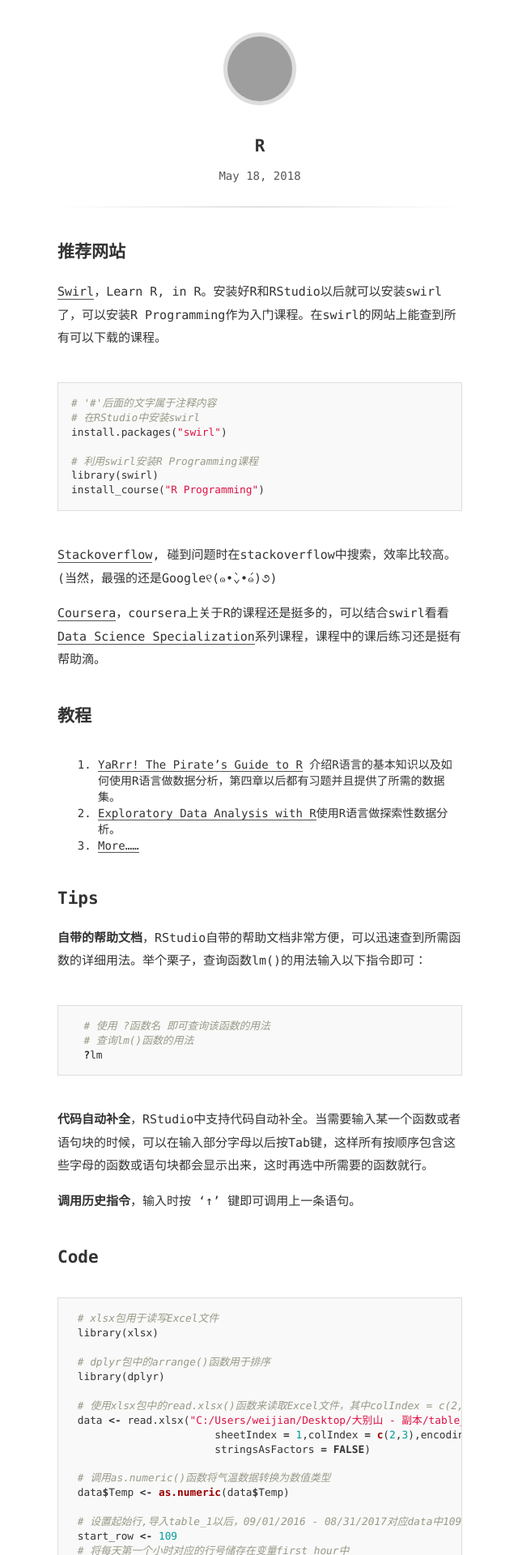
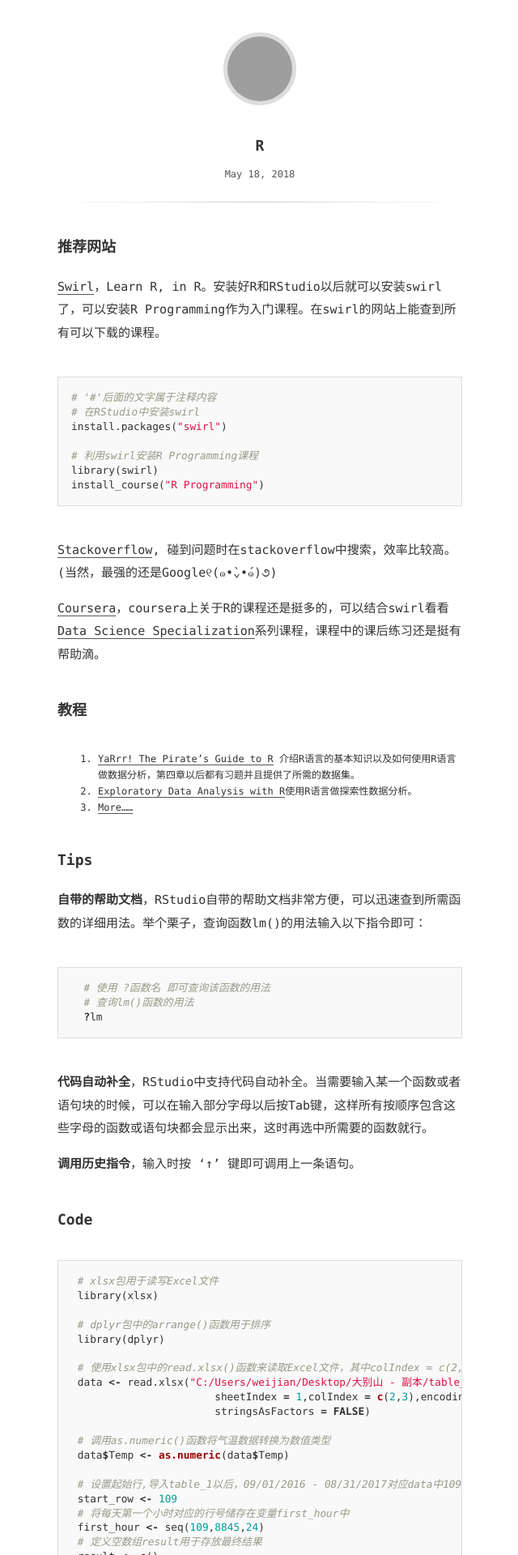
Before and after one commit to DanWhiWee/DanWhiWee.github.io, a Jekyll site: the page built from _posts/我与R/2018-5-18-第一篇.md, in a window 1280 px wide. Shown: the top 1920 px of the page at 81% size, without its empty margins (319-959 px from the left). Built offline with Jekyll 4.4.1, drawn with Linux system fonts in a browser that asks for light colours; grey boxes are pictures that could not be loaded.

Commit message:
contents, font size, css

```diff
--- a/_sass/main.scss
+++ b/_sass/main.scss
@@ -1,5 +1,5 @@
 body {
-  font-size: 14px;
+  font-size: 12px;
   line-height: 20px;
   font-weight: normal;
   font-style: normal;
@@ -92,7 +92,7 @@
     position: absolute;
     display: none;
     vertical-align: middle;
-    padding: 5px;
+    padding: 0px;
     border-radius: 3px;
     background: #666;
     background: rgba(0,0,0,.5);
@@ -142,7 +142,7 @@
 }
 code,
 pre {
-  font-family: Consolas, Courier, monospace;
+  font-family: Consolas, Courier, monospace,"Microsoft YaHei";
 }
 code {
   color: #f14e32;
```
Also changed, not shown: _posts/thoughts/2018-5-18-啃书历程.md (+1 -1 lines).
